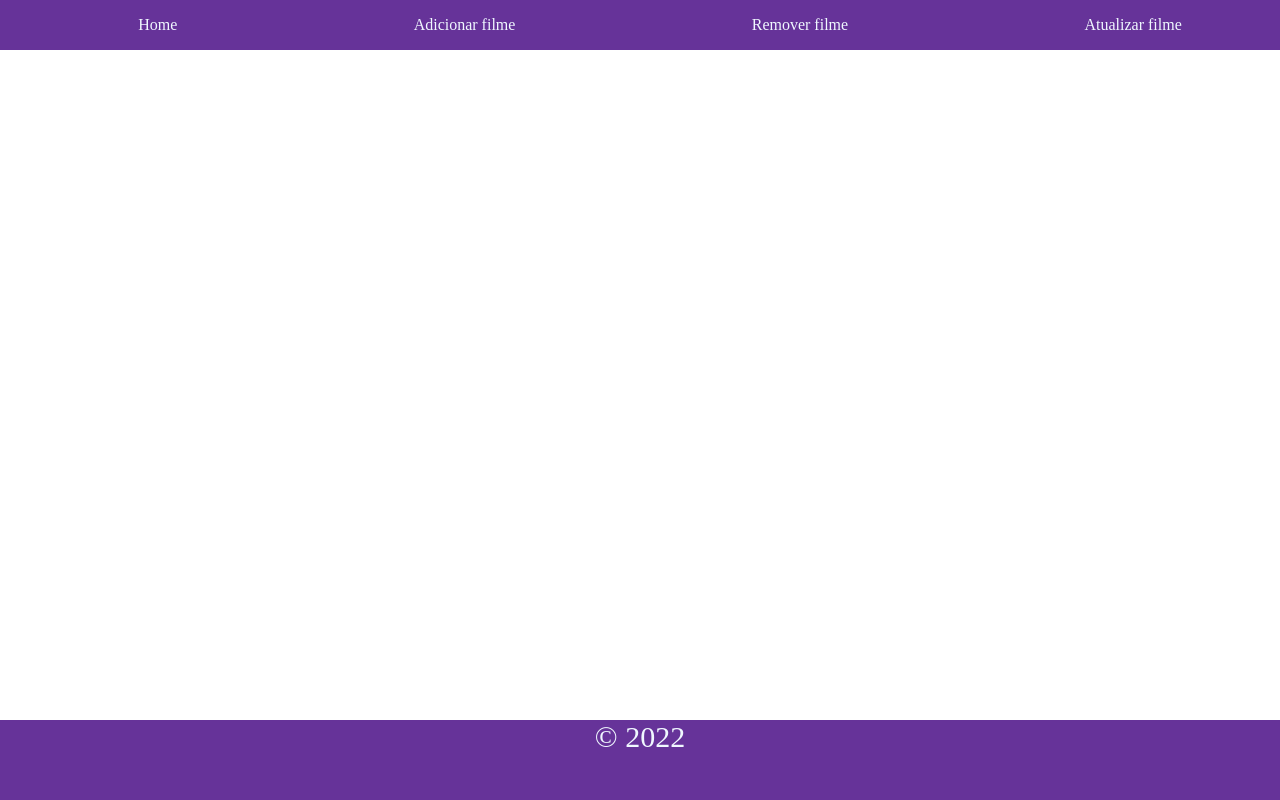
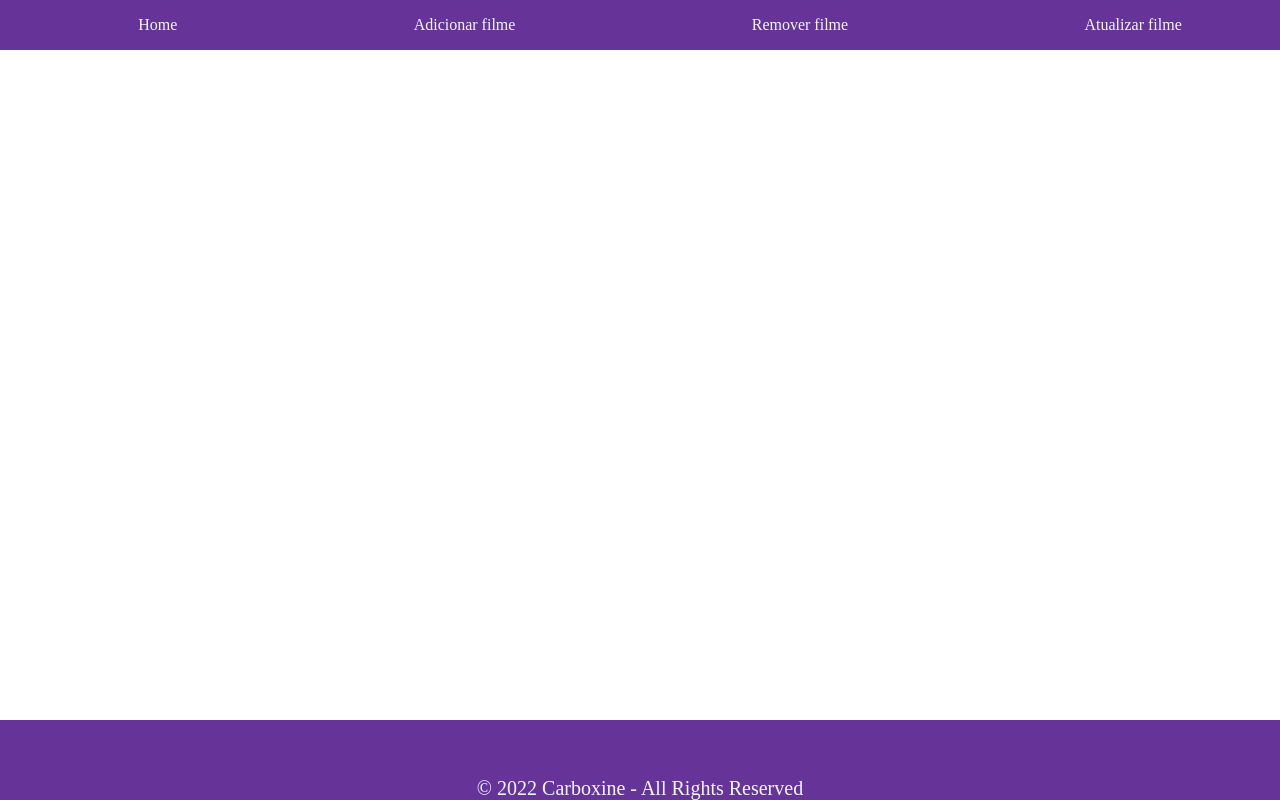
Before and after one commit to yonirg/cinemaFront, a React (Vite) app: page / in a window 1280 px wide. Built offline with nearby package versions, Linux system fonts and the light colour scheme.

Commit message:
Atualize o footer

```diff
--- a/src/componentes/Footer.css
+++ b/src/componentes/Footer.css
@@ -11,5 +11,7 @@
 
 .copyright{
     color: aliceblue;
-    font-size: 30px;
+    font-size: 20px;
+    position: fixed;
+    bottom: 0;
 }
--- a/src/componentes/Footer.jsx
+++ b/src/componentes/Footer.jsx
@@ -5,7 +5,9 @@ import "./Footer.css";
 function Footer(){
     return(
         <footer className="rodape">
-            <p className="copyright">&copy; 2022</p>
+
+
+            <p className="copyright">&copy; 2022 Carboxine - All Rights Reserved </p>
         </footer>
     )
 }
```
Also changed, not shown: src/componentes/Box_linkdein.jsx (added), src/componentes/Box_linkedin.css (added).
